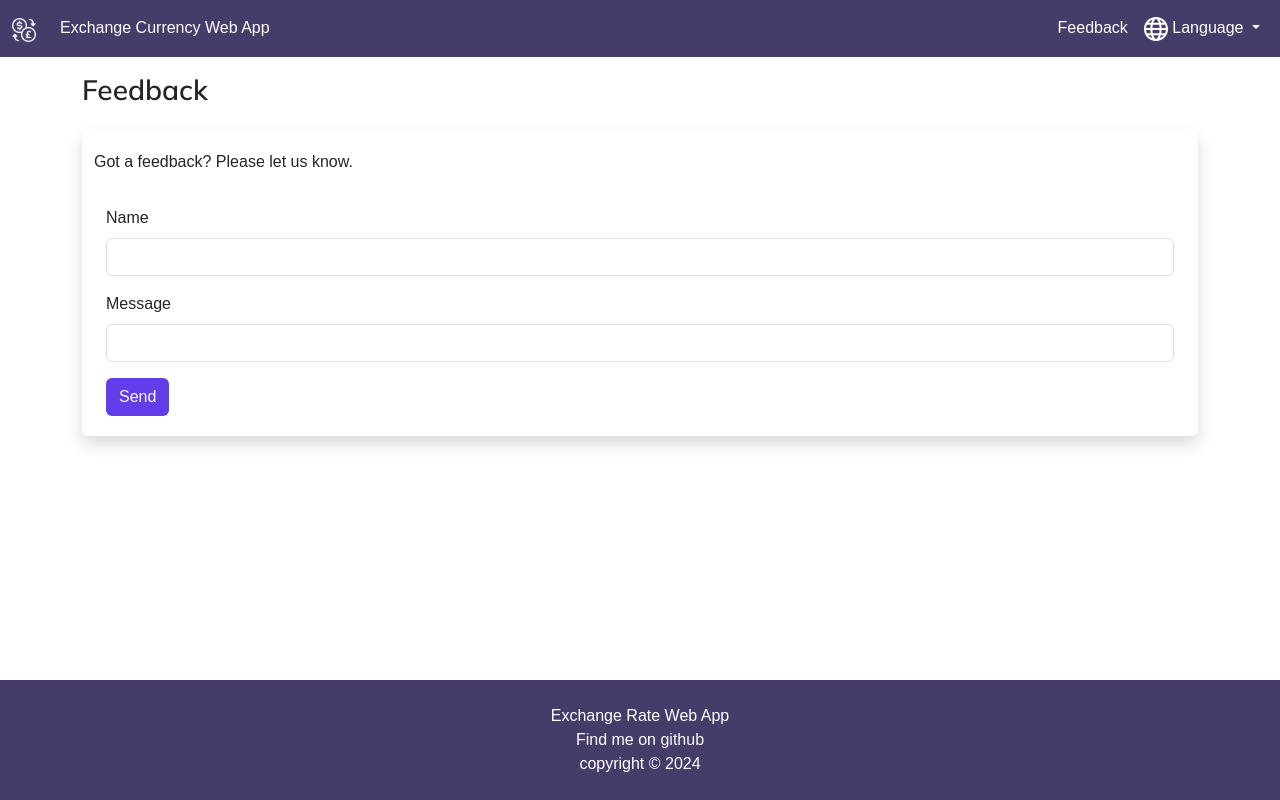
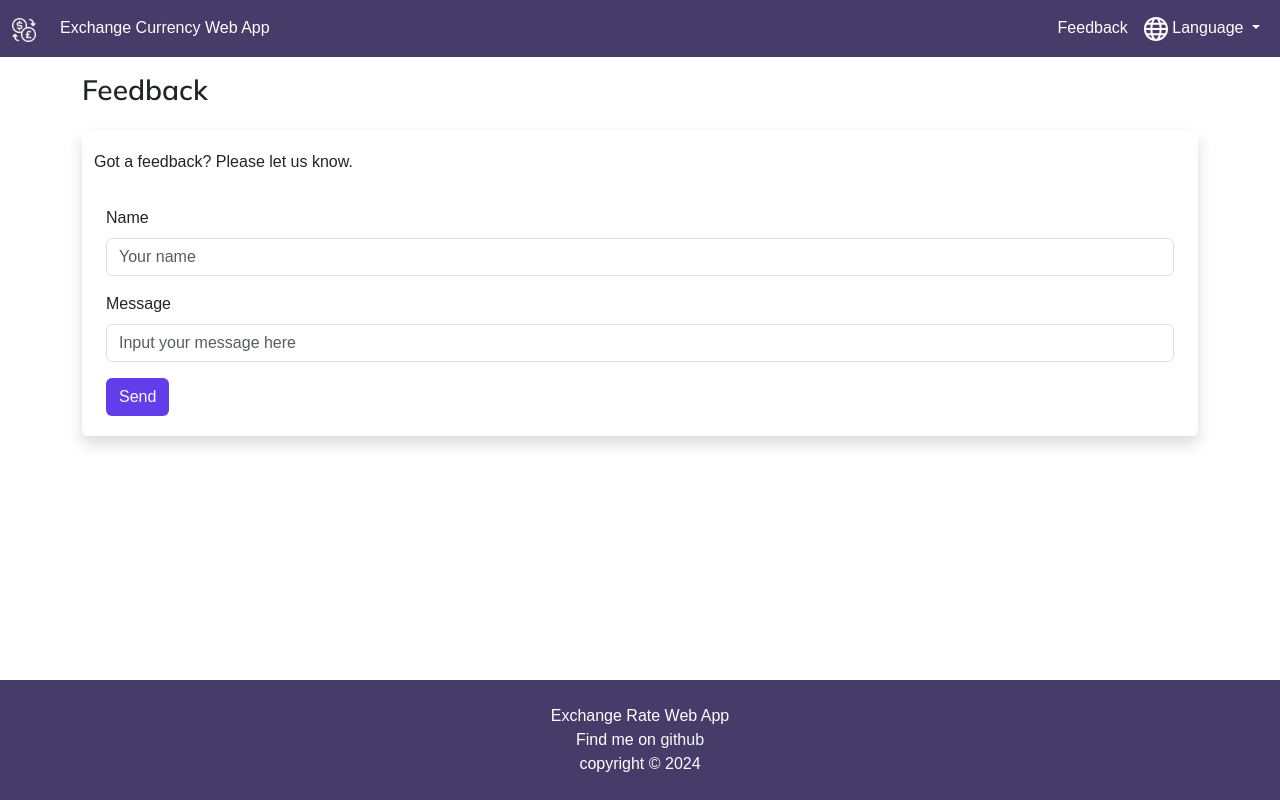
Before and after one commit to harrysan/vue-exchange-currency, a Vue app: page /feedback in a window 1280 px wide. Built offline with nearby package versions, Linux system fonts and the light colour scheme.

Commit message:
feedback page

```diff
--- a/src/pages/feedback/FeedBack.vue
+++ b/src/pages/feedback/FeedBack.vue
@@ -6,28 +6,87 @@
         <div class="row">
           <div class="col p-3">Got a feedback? Please let us know.</div>
         </div>
-        <form class="p-3">
+        <form class="p-3" @submit.prevent="sendEmail">
           <div class="mb-3">
             <label for="name" class="form-label">Name</label>
-            <input type="text" class="form-control" id="name" />
+            <input
+              type="text"
+              class="form-control"
+              id="name"
+              v-model.trim="name"
+              placeholder="Your name"
+            />
           </div>
           <div class="mb-3">
-            <label for="password" class="form-label">Message</label>
-            <input type="text" class="form-control" id="password" />
+            <label for="message" class="form-label">Message</label>
+            <input
+              type="text"
+              class="form-control"
+              id="message"
+              v-model.trim="message"
+              placeholder="Input your message here"
+            />
           </div>
           <base-button>Send</base-button>
         </form>
+        <div class="mt-1 p-3" v-if="isSend">
+          Message successfuly send. Thanks for your feedback :) !
+        </div>
       </div>
     </div>
   </div>
 </template>
 
 <script>
+import { ref } from "vue";
+// import emailjs from "@emailjs/browser";
+
 export default {
   setup() {
-    return {};
+    const name = ref("");
+    const message = ref("");
+    const isSend = ref(false);
+
+    async function sendEmail() {
+      var template_params = {
+        from_name: name.value,
+        message: message.value,
+        to_name: "Admin",
+      };
+
+      var data = {
+        service_id: process.env.VUE_APP_SERVICEID,
+        template_id: process.env.VUE_APP_TEMPLATEID,
+        user_id: process.env.VUE_APP_PUBLICKEY,
+        template_params: template_params,
+        accessToken: process.env.VUE_APP_PRIVATEKEY,
+      };
+
+      try {
+        await fetch(`https://api.emailjs.com/api/v1.0/email/send`, {
+          method: "POST",
+          body: JSON.stringify(data),
+          headers: {
+            "Content-Type": "application/json",
+            Accept: "application/json",
+          },
+        });
+
+        isSend.value = true;
+        setTimeout(() => {
+          isSend.value = false;
+        }, 3000);
+
+        name.value = "";
+        message.value = "";
+      } catch (error) {
+        console.log(error);
+      }
+    }
+
+    return { name, message, sendEmail, isSend };
   },
 };
 </script>
 
-<style lang="scss" scoped></style>
+<style scoped></style>
```
